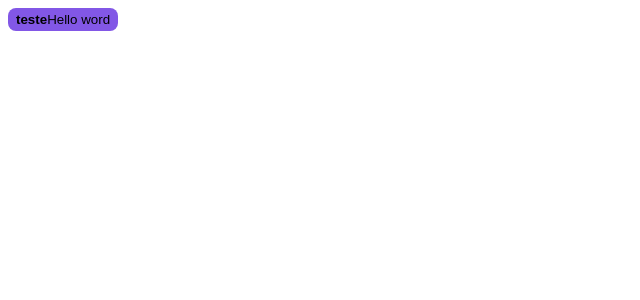
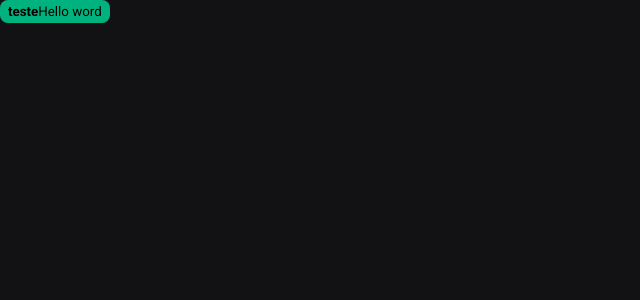
Before and after one commit to feliippeee/ignite-shop, a Next.js app: page / in a window 1280 px wide. Shown: the top 300 px of the page, without its empty margins (0-640 px from the left). Built offline with nearby package versions, Linux system fonts and the light colour scheme.

Commit message:
Estrutura visual - Estilos globais

```diff
--- a/src/pages/_app.tsx
+++ b/src/pages/_app.tsx
@@ -1,3 +1,7 @@
-export default function MyApp({ Component, pageProps }) {
+import { AppProps } from "next/app";
+import { globalStyles } from "../styles/global";
+globalStyles();
+
+export default function App({ Component, pageProps }: AppProps) {
   return <Component {...pageProps} />
 }
--- a/src/pages/index.tsx
+++ b/src/pages/index.tsx
@@ -1,7 +1,7 @@
 import { styled } from "../styles"
 
 const Button = styled("button", {
-  backgroundColor: '$rocketseat',
+  backgroundColor: '$green300',
   borderRadius: 8,
   border: 0,
   padding: '4px 8px',
--- /dev/null
+++ b/src/styles/global.ts
@@ -0,0 +1,21 @@
+import { globalCss } from ".";
+
+export const globalStyles = globalCss({
+    '*': {
+        margin: 0,
+        padding: 0,
+    },
+
+    body: {
+        backgroundColor: '$gray900',
+        color: '$gray100',
+        '-webkit-font-smoothing': 'antialised',
+
+    },
+
+    'body, input, textarea, button': {
+        fontFamily: 'Roboto',
+        fontWeight: 400,
+    }
+
+})
--- a/src/styles/index.ts
+++ b/src/styles/index.ts
@@ -12,7 +12,16 @@
 } = createStitches({
     theme: {
         colors: {
-            rocketseat: '#8257e6',
+            white: '#FFF',
+
+            gray900: '#121214',
+            gray800: '#202024',
+            gray300: '#C4C4CC',
+            gray100: '#E1E1E6',
+
+            green500: '#00875F',
+            green300: '#00B37E',
+
         }
     }
 })
```
